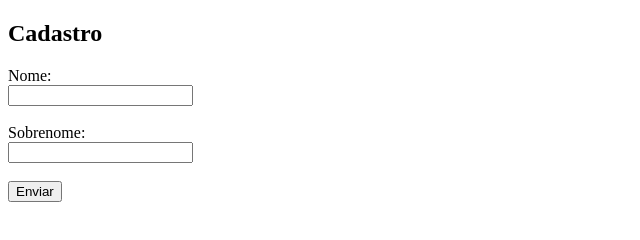
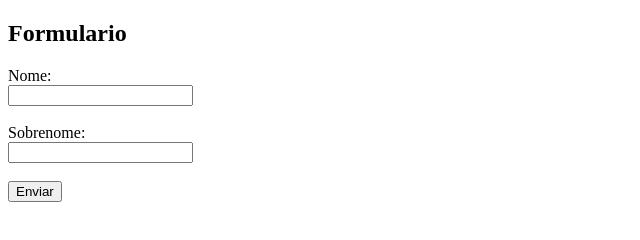
Before and after one commit to alancairo01/cinema, a plain HTML site: page Exercicios/formulario.html in a window 1280 px wide. Shown: the full height of the page, 0-640 px from the left. Drawn offline with Linux system fonts and the light colour scheme.

Commit message:
Update formulario.html

```diff
--- a/Exercicios/formulario.html
+++ b/Exercicios/formulario.html
@@ -4,7 +4,7 @@
   <title>Formulário Simples</title>
 </head>
 <body>
-  <h2>Cadastro</h2>
+  <h2>Formulario</h2>
   <form action="/processa-formulario" method="POST">
     <label for="nome">Nome:</label><br>
     <input type="text" id="nome" name="nome"><br><br>
```
